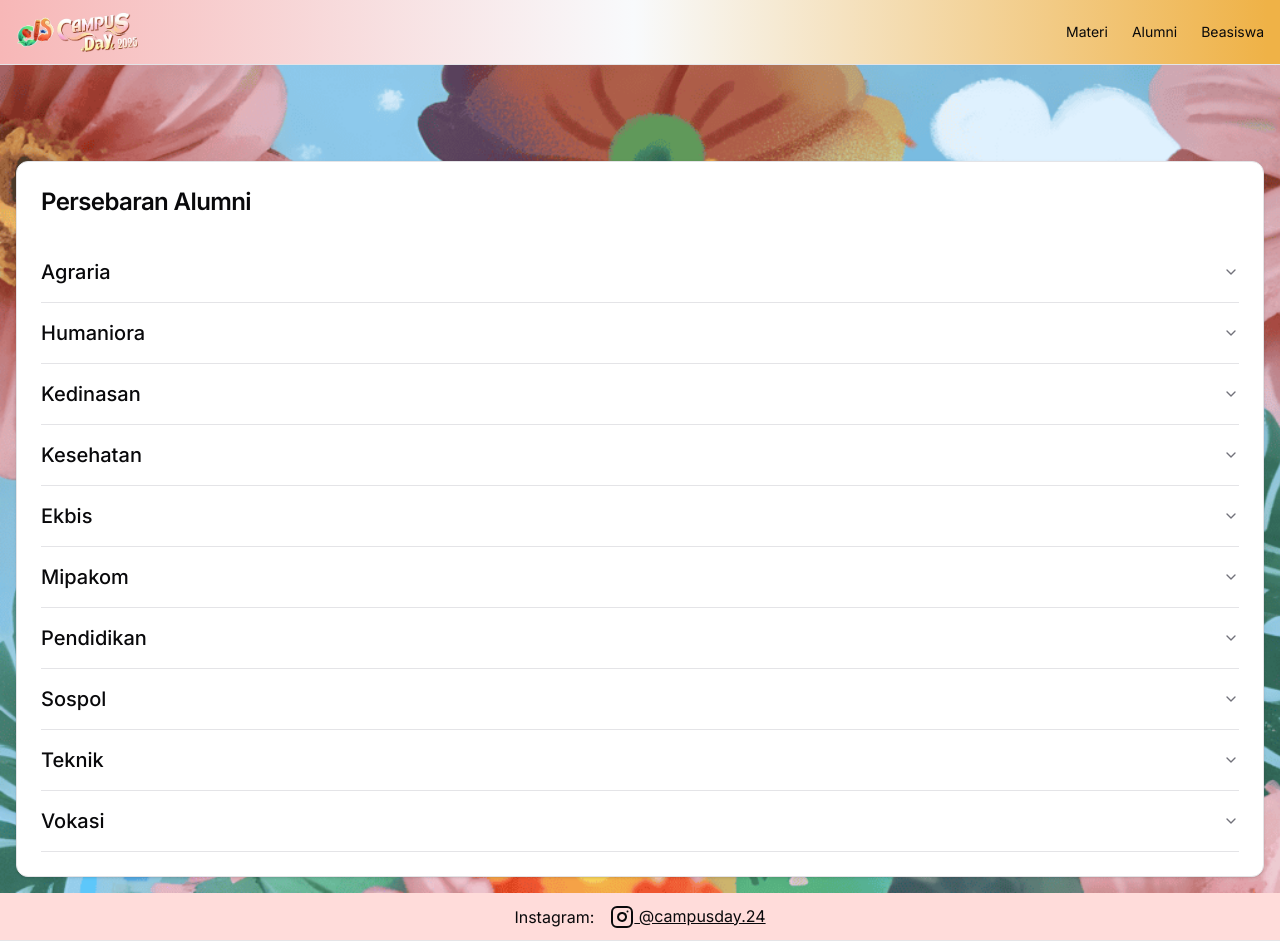
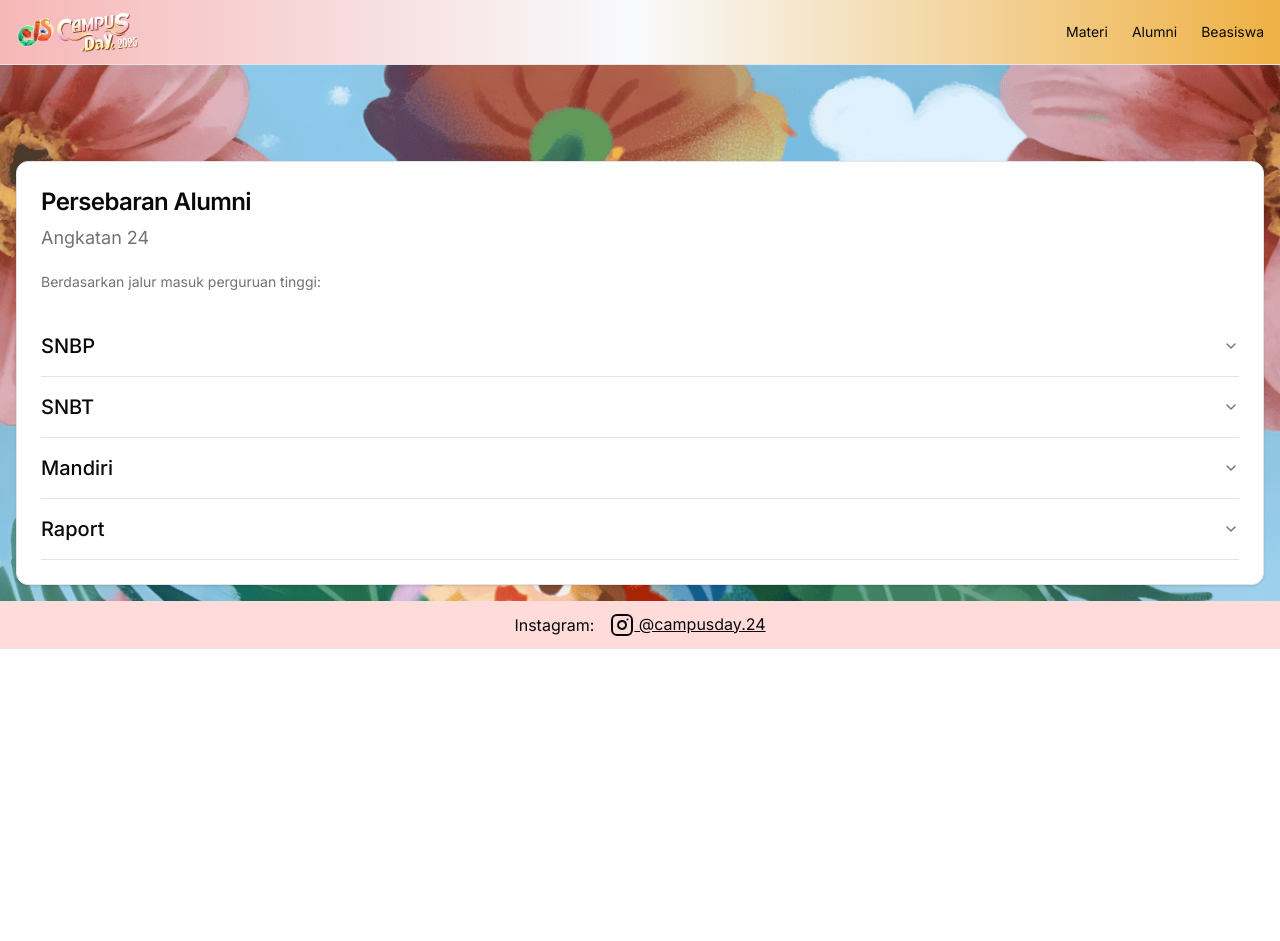
Before and after one commit to dimcoord/campus-day-2025, a Next.js app: page /alumni in a window 1280 px wide. After the commit the page ends 800 px from the top, so only its background shows below. Built offline with nearby package versions, Linux system fonts and the light colour scheme.

Commit message:
hotfix: data alumni, /alumni

```diff
--- a/src/app/alumni/page.tsx
+++ b/src/app/alumni/page.tsx
@@ -16,7 +16,7 @@ import {
   TableHeader,
   TableRow,
 } from '@/components/ui/table'
-import { Card, CardContent, CardHeader, CardTitle } from '@/components/ui/card'
+import { Card, CardContent, CardDescription, CardHeader, CardTitle } from '@/components/ui/card'
 import { Skeleton } from '@/components/ui/skeleton'
 
 // Fetch function for SWR
@@ -37,10 +37,10 @@ const ResultDisplay = ({ data }: { data: any }) => {
         <TableHeader>
             <TableRow>
                 <TableHead>Nama</TableHead>
-                <TableHead>Angkatan</TableHead>
                 <TableHead>Prodi</TableHead>
                 <TableHead>PT</TableHead>
-                <TableHead>Kontak</TableHead>
+                <TableHead>Jalur</TableHead>
+                <TableHead>Jenjang</TableHead>
                 <TableHead>IG</TableHead>
             </TableRow>
         </TableHeader>
@@ -48,10 +48,10 @@ const ResultDisplay = ({ data }: { data: any }) => {
         {data.map((item, index) => (
           <TableRow key={index}>
             <TableCell>{item.nama}</TableCell>
-            <TableCell>{item.angkatan}</TableCell>
             <TableCell>{item.prodi}</TableCell>
             <TableCell>{item.pt}</TableCell>
-            <TableCell>{item.kontak}</TableCell>
+            <TableCell>{item.jalur}</TableCell>
+            <TableCell>{item.jenjang}</TableCell>
             <TableCell>{item.ig}</TableCell>
           </TableRow>
         ))}
@@ -120,6 +120,8 @@ export default function Home() {
       <Card className="max-w-screen mx-auto mt-20">
         <CardHeader>
           <CardTitle className='text-2xl'>Persebaran Alumni</CardTitle>
+          <CardDescription><p className='text-lg bold'>Angkatan 24</p>
+          <br/>Berdasarkan jalur masuk perguruan tinggi:</CardDescription>
         </CardHeader>
         <CardContent>
           <Accordion
@@ -129,73 +131,31 @@ export default function Home() {
             value={value}
             onValueChange={setValue}
           >
-            <AccordionItem value="agraria">
-              <AccordionTrigger className='text-xl'>Agraria</AccordionTrigger>
+            <AccordionItem value="snbp">
+              <AccordionTrigger className='text-xl'>SNBP</AccordionTrigger>
               <AccordionContent>
-                <QuerySection operation="agraria" value={value} />
+                <QuerySection operation="snbp" value={value} />
               </AccordionContent>
             </AccordionItem>
 
-            <AccordionItem value="humaniora">
-              <AccordionTrigger className='text-xl'>Humaniora</AccordionTrigger>
+            <AccordionItem value="snbt">
+              <AccordionTrigger className='text-xl'>SNBT</AccordionTrigger>
               <AccordionContent>
-                <QuerySection operation="humaniora" value={value} />
+                <QuerySection operation="snbt" value={value} />
               </AccordionContent>
             </AccordionItem>
 
-            <AccordionItem value="kedinasan">
-              <AccordionTrigger className='text-xl'>Kedinasan</AccordionTrigger>
+            <AccordionItem value="mandiri">
+              <AccordionTrigger className='text-xl'>Mandiri</AccordionTrigger>
               <AccordionContent>
-                <QuerySection operation="kedinasan" value={value} />
+                <QuerySection operation="mandiri" value={value} />
               </AccordionContent>
             </AccordionItem>
 
-            <AccordionItem value="kesehatan">
-              <AccordionTrigger className='text-xl'>Kesehatan</AccordionTrigger>
+            <AccordionItem value="raport">
+              <AccordionTrigger className='text-xl'>Raport</AccordionTrigger>
               <AccordionContent>
-                <QuerySection operation="kesehatan" value={value} />
-              </AccordionContent>
-            </AccordionItem>
-
-            <AccordionItem value="ekbis">
-              <AccordionTrigger className='text-xl'>Ekbis</AccordionTrigger>
-              <AccordionContent>
-                <QuerySection operation="ekbis" value={value} />
-              </AccordionContent>
-            </AccordionItem>
-
-            <AccordionItem value="mipakom">
-              <AccordionTrigger className='text-xl'>Mipakom</AccordionTrigger>
-              <AccordionContent>
-                <QuerySection operation="mipakom" value={value} />
-              </AccordionContent>
-            </AccordionItem>
-
-            <AccordionItem value="pendidikan">
-              <AccordionTrigger className='text-xl'>Pendidikan</AccordionTrigger>
-              <AccordionContent>
-                <QuerySection operation="pendidikan" value={value} />
-              </AccordionContent>
-            </AccordionItem>
-
-            <AccordionItem value="sospol">
-              <AccordionTrigger className='text-xl'>Sospol</AccordionTrigger>
-              <AccordionContent>
-                <QuerySection operation="sospol" value={value} />
-              </AccordionContent>
-            </AccordionItem>
-
-            <AccordionItem value="teknik">
-              <AccordionTrigger className='text-xl'>Teknik</AccordionTrigger>
-              <AccordionContent>
-                <QuerySection operation="teknik" value={value} />
-              </AccordionContent>
-            </AccordionItem>
-
-            <AccordionItem value="vokasi">
-              <AccordionTrigger className='text-xl'>Vokasi</AccordionTrigger>
-              <AccordionContent>
-                <QuerySection operation="vokasi" value={value} />
+                <QuerySection operation="raport" value={value} />
               </AccordionContent>
             </AccordionItem>
 
--- a/src/app/api/alumni/route.ts
+++ b/src/app/api/alumni/route.ts
@@ -12,48 +12,20 @@ export async function GET(request: Request) {
     let result
 
     switch (operation) {
-      case 'agraria':
+      case 'snbp':
         result = await Alumni.find({ruangan: 1}).sort({ nama: 'ascending' })
         break
 
-      case 'humaniora':
+      case 'snbt':
         result = await Alumni.find({ruangan: 2}).sort({ nama: 'ascending' })
         break
 
-      case 'kedinasan':
+      case 'mandiri':
         result = await Alumni.find({ruangan: 3}).sort({ nama: 'ascending' })
         break
 
-      case 'kesehatan':
+      case 'raport':
         result = await Alumni.find({ruangan: 4}).sort({ nama: 'ascending' })
-        break
-
-    case 'ekbis':
-        result = await Alumni.find({ruangan: 5}).sort({ nama: 'ascending' })
-        break
-
-    case 'mipakom':
-        result = await Alumni.find({ruangan: 6}).sort({ nama: 'ascending' })
-        break
-
-    case 'pendidikan':
-        result = await Alumni.find({ruangan: 7}).sort({ nama: 'ascending' })
-        break
-
-    case 'sospol':
-        result = await Alumni.find({ruangan: 8}).sort({ nama: 'ascending' })
-        break
-
-    case 'teknik':
-        result = await Alumni.find({ruangan: 9}).sort({ nama: 'ascending' })
-        break
-
-    case 'vokasi':
-        result = await Alumni.find({ruangan: 10}).sort({ nama: 'ascending' })
-        break
-
-    case 'internasional':
-        result = await Alumni.find({ruangan: 11}).sort({ nama: 'ascending' })
         break
 
     default:
--- a/src/model/schema.ts
+++ b/src/model/schema.ts
@@ -3,10 +3,10 @@ import mongoose from "mongoose";
 export interface IAlumni extends Document {
     ruangan: number,
     nama: string,
-    angkatan: string,
     pt: string,
     prodi: string,
-    kontak: string,
+    jalur: string,
+    jenjang: string,
     instagram: string
 }
 
@@ -19,10 +19,6 @@ const alumniSchema = new mongoose.Schema({
         type: String,
         required: true
     },
-    angkatan: {
-        type: String,
-        required: true
-    },
     pt: {
         type: String,
         required: true
@@ -31,7 +27,11 @@ const alumniSchema = new mongoose.Schema({
         type: String,
         required: true
     },
-    kontak: {
+    jalur: {
+        type: String,
+        required: true
+    },
+    jenjang: {
         type: String,
         required: true
     },
```
